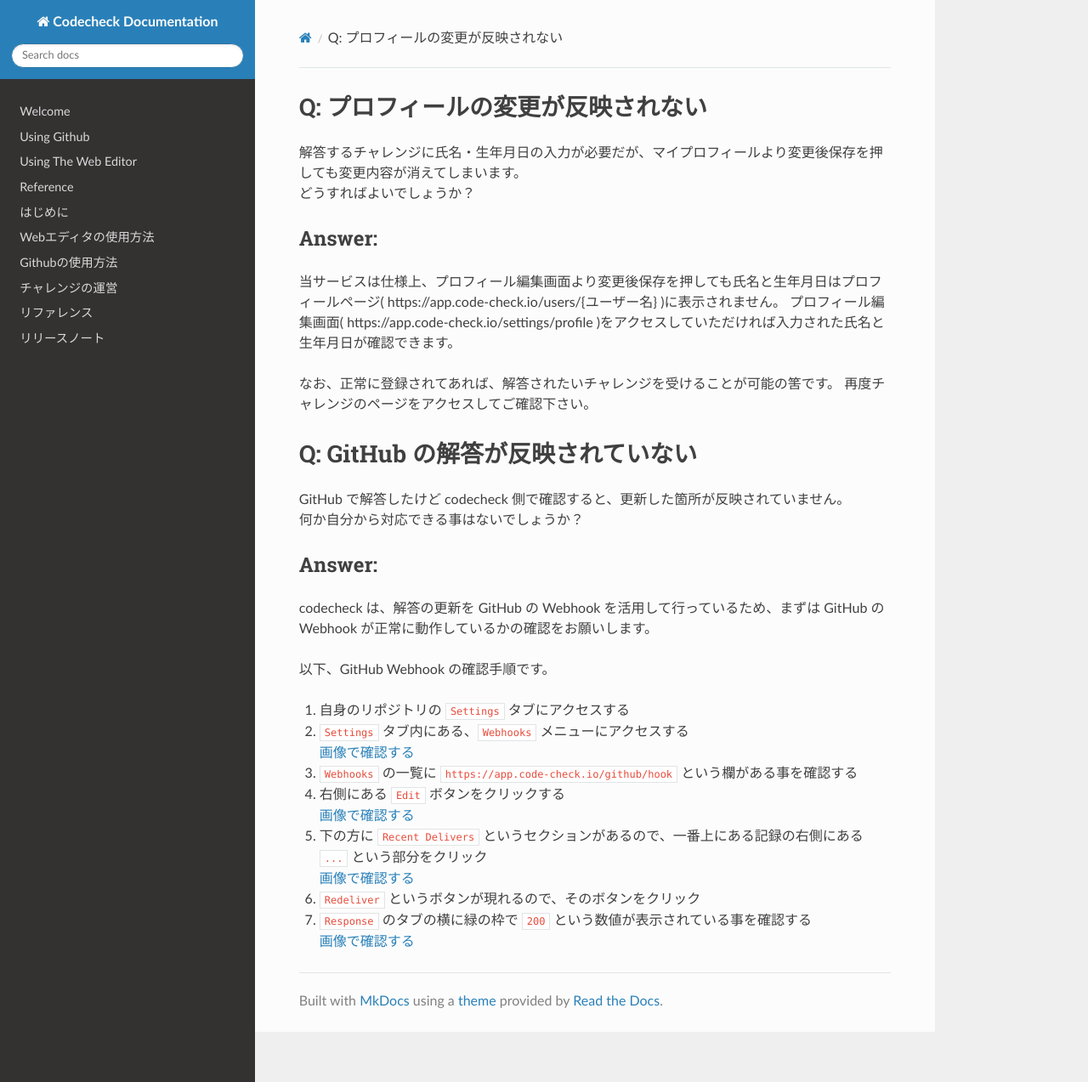
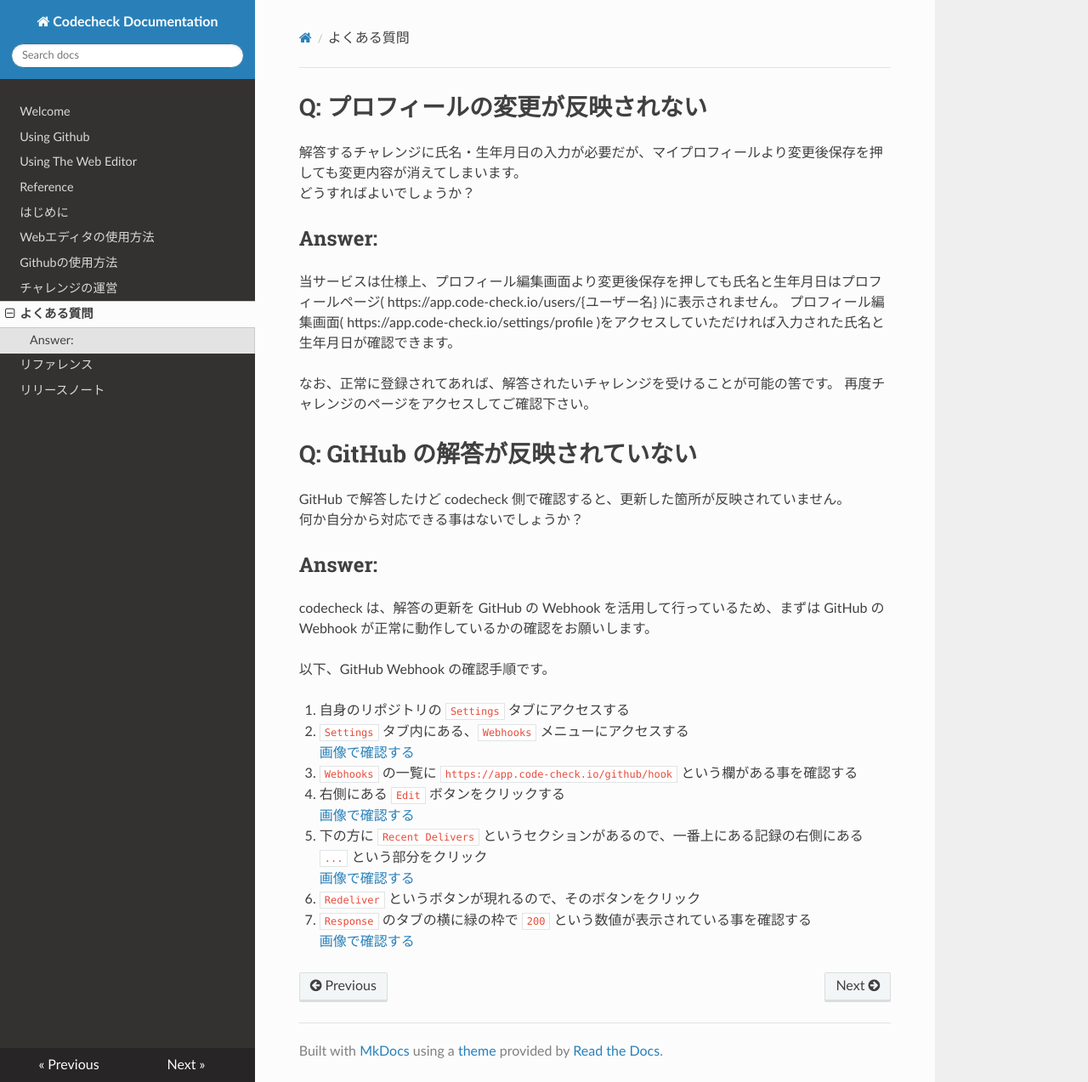
Before and after one commit to code-check/docs, an MkDocs documentation site: the page built from source/ja/Q-and-A.md, in a window 1280 px wide and 1273 px high. Shown: the whole window at 85% size. Built offline with MkDocs 1.6.1, drawn with Linux system fonts in a browser that asks for light colours; nearby versions of some CDN libraries; old or Windows-style settings are respelled for this version of MkDocs; some of the changed lines change nothing that is shown.

Commit message:
:+1: add Q-and-A into side bar

```diff
--- a/mkdocs.yml
+++ b/mkdocs.yml
@@ -26,6 +26,7 @@ pages:
 - Webエディタの使用方法:  ja/guide_web_editor.md
 - Githubの使用方法:       ja/guide_github.md
 - チャレンジの運営:       ja/guide_organizing_challenges.md
+- よくある質問:           ja/Q-and-A.md
 - リファレンス:           ja/reference_users.md
 - リリースノート:         ja/release_notes.md
 #- 運営者リファレンス:    ja/reference_organizers.md
```
